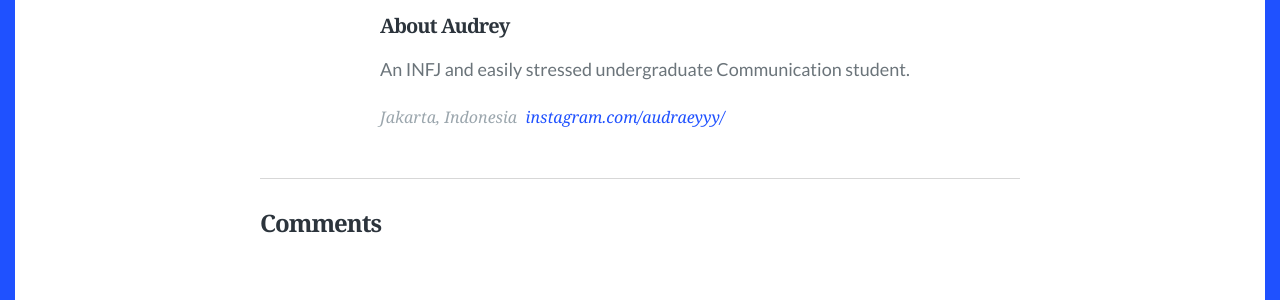
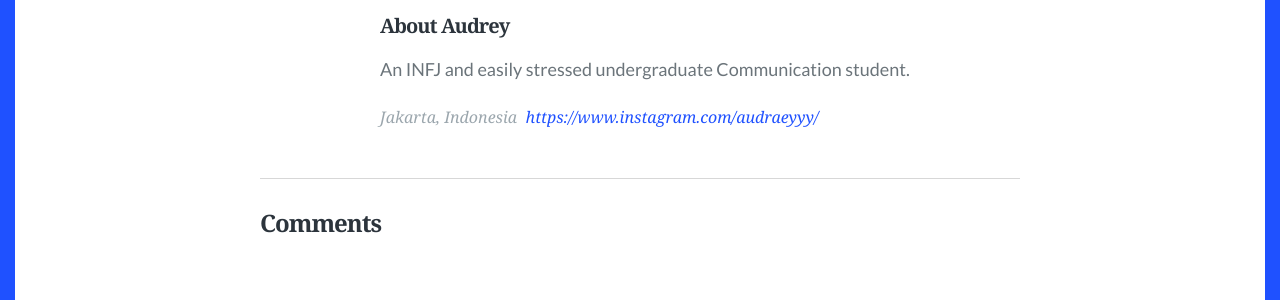
Before and after one commit to audreystour/audreystour.github.io, a Jekyll site: the page built from _posts/2022-31-12-di-rumah.md, in a window 1280 px wide. Shown: the part 1455-1755 px from the top of the page. Built offline with Jekyll 4.4.1, drawn with Linux system fonts in a browser that asks for light colours; some web fonts are replaced; comment, search, counter and statistics services are not loaded; some of the changed lines change nothing that is shown.

Commit message:
Update author.json

```diff
--- a/_data/author.json
+++ b/_data/author.json
@@ -1,7 +1,7 @@
 {
   "name": "Audrey",
   "bio": "An INFJ and easily stressed undergraduate Communication student.",
-  "url": "instagram.com/audraeyyy/",
+  "url": "https://www.instagram.com/audraeyyy/",
   "location": "Jakarta, Indonesia",
   "image": "images/author.png"
 }
```
